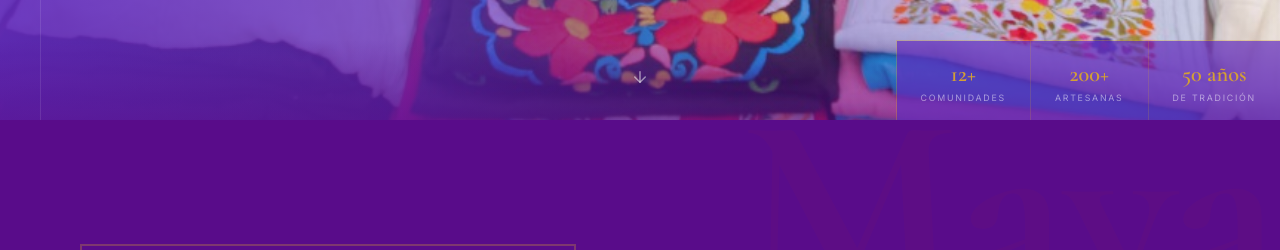
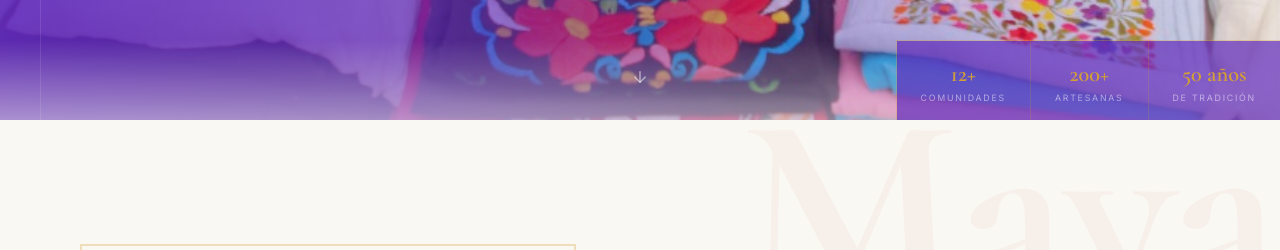
Before and after one commit to victorhernandez-art/Textil, a React (Vite) app: page / in a window 1280 px wide. Shown: the part 680-930 px from the top of the page. Built offline with nearby package versions, Linux system fonts and the light colour scheme.

Commit message:
Revert background color from #590C8A to original #FAF8F3

```diff
--- a/src/app/App.tsx
+++ b/src/app/App.tsx
@@ -10,7 +10,7 @@ import { FooterSection } from './components/FooterSection';
 
 export default function App() {
   return (
-    <div className="min-h-screen" style={{ background: '#590C8A' }}>
+    <div className="min-h-screen" style={{ background: '#FAF8F3' }}>
       <NavBar />
       <HeroSection />
       <ManifiestoSection />
--- a/src/app/components/ArtesanasSection.tsx
+++ b/src/app/components/ArtesanasSection.tsx
@@ -47,7 +47,7 @@ export function ArtesanasSection() {
       />
       <div
         className="absolute bottom-0 left-0 right-0 h-32"
-        style={{ background: 'linear-gradient(to top, #590C8A, transparent)' }}
+        style={{ background: 'linear-gradient(to top, #FAF8F3, transparent)' }}
       />
 
       {/* Content */}
--- a/src/app/components/CatalogoModal.tsx
+++ b/src/app/components/CatalogoModal.tsx
@@ -293,7 +293,7 @@ function ProductDetail({ prenda, onClose }: { prenda: Prenda; onClose: () => voi
       exit={{ opacity: 0, x: 60 }}
       transition={{ duration: 0.4, ease: [0.22, 1, 0.36, 1] }}
       className="absolute inset-0 flex flex-col md:flex-row overflow-y-auto"
-      style={{ background: '#590C8A', zIndex: 10 }}
+      style={{ background: '#FAF8F3', zIndex: 10 }}
     >
       {/* Back */}
       <button
@@ -423,7 +423,7 @@ export function CatalogoModal({ open, onClose }: CatalogoModalProps) {
           {/* Panel */}
           <motion.div
             className="fixed inset-0 z-50 flex flex-col overflow-hidden"
-            style={{ background: '#590C8A', top: '4vh', borderRadius: '4px 4px 0 0' }}
+            style={{ background: '#FAF8F3', top: '4vh', borderRadius: '4px 4px 0 0' }}
             initial={{ y: '100%' }}
             animate={{ y: 0 }}
             exit={{ y: '100%' }}
--- a/src/app/components/ColeccionesSection.tsx
+++ b/src/app/components/ColeccionesSection.tsx
@@ -168,7 +168,7 @@ export function ColeccionesSection() {
   return (
     <>
     <CatalogoModal open={catalogoOpen} onClose={() => setCatalogoOpen(false)} />
-    <section id="colecciones" style={{ background: '#590C8A', padding: 'clamp(80px, 12vw, 140px) 0' }}>
+    <section id="colecciones" style={{ background: '#FAF8F3', padding: 'clamp(80px, 12vw, 140px) 0' }}>
       <div className="max-w-7xl mx-auto px-6 md:px-16 lg:px-24">
         {/* Header */}
         <div className="flex flex-col md:flex-row md:items-end justify-between mb-16 gap-6">
--- a/src/app/components/GaleriaSection.tsx
+++ b/src/app/components/GaleriaSection.tsx
@@ -24,7 +24,7 @@ export function GaleriaSection() {
   return (
     <section
       id="galeria"
-      style={{ background: '#590C8A', padding: 'clamp(80px, 10vw, 120px) 0' }}
+      style={{ background: '#FAF8F3', padding: 'clamp(80px, 10vw, 120px) 0' }}
     >
       <div className="max-w-7xl mx-auto px-6 md:px-16 lg:px-24">
         {/* Header */}
--- a/src/app/components/HeroSection.tsx
+++ b/src/app/components/HeroSection.tsx
@@ -45,7 +45,7 @@ export function HeroSection() {
         {/* Bottom fade */}
         <div
           className="absolute bottom-0 left-0 right-0 h-40"
-          style={{ background: 'linear-gradient(to top, #590C8A, transparent)' }}
+          style={{ background: 'linear-gradient(to top, #FAF8F3, transparent)' }}
         />
       </motion.div>
 
--- a/src/app/components/ManifiestoSection.tsx
+++ b/src/app/components/ManifiestoSection.tsx
@@ -26,7 +26,7 @@ export function ManifiestoSection() {
   return (
     <section
       className="relative overflow-hidden"
-      style={{ background: '#590C8A', padding: 'clamp(80px, 12vw, 140px) 0' }}
+      style={{ background: '#FAF8F3', padding: 'clamp(80px, 12vw, 140px) 0' }}
     >
       {/* Decorative background text */}
       <div
--- a/src/styles/theme.css
+++ b/src/styles/theme.css
@@ -47,7 +47,7 @@
   --chiapas-yellow: #D4A034;
   --chiapas-black: #612BBD;
   --chiapas-beige: #F5F1E8;
-  --chiapas-cream: #590C8A;
+  --chiapas-cream: #FAF8F3;
 }
 
 .dark {
```
